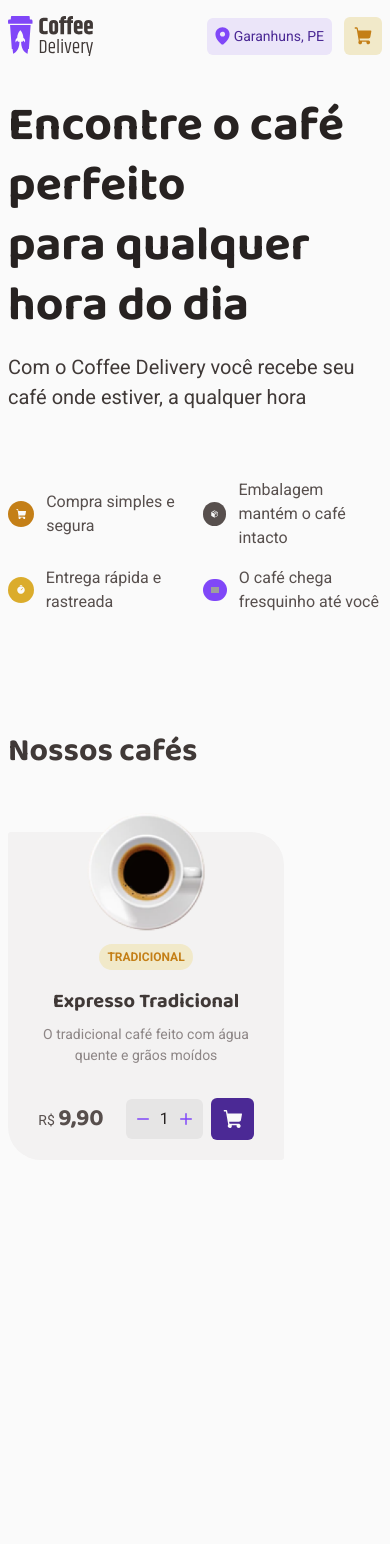
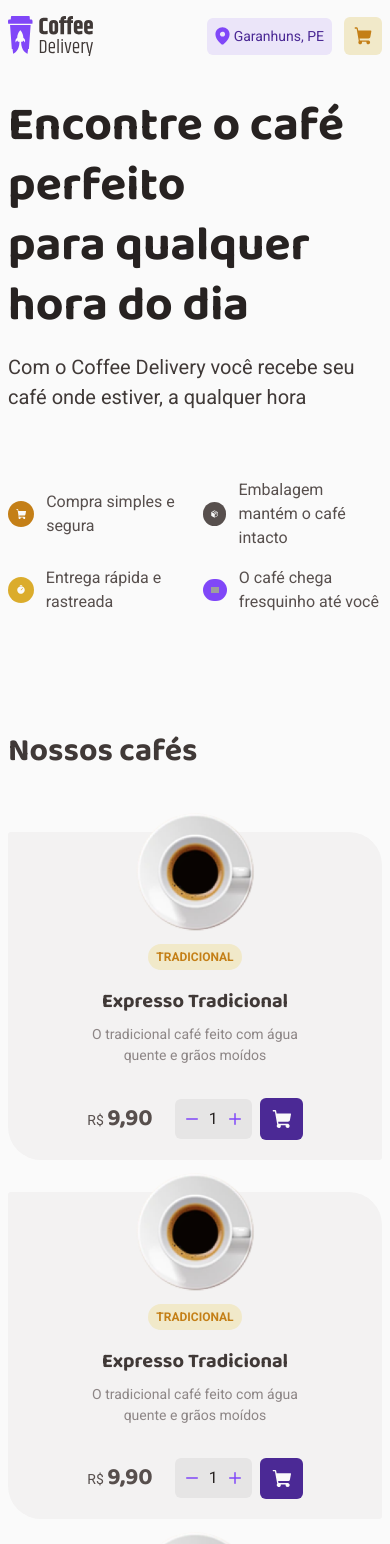
Before and after one commit to Dynylson/coffee-shop, a Next.js app: page / in a window 390 px wide. Shown: the top 1544 px of the page. Before the commit the page ends 1168 px from the top, so only its background shows below. Built offline with nearby package versions, Linux system fonts and the light colour scheme; grey boxes are pictures that could not be loaded.

Commit message:
feat: add responsive layout in CoffeesSection component

```diff
--- a/src/components/CoffeesSection/index.tsx
+++ b/src/components/CoffeesSection/index.tsx
@@ -1,19 +1,90 @@
 import { CoffeeCard } from './components/coffee-card';
 
 export const CoffessSection = () => {
+  const coffess = [
+    {
+      image: '/coffees/expresso-tradicional.svg',
+      tags: ['TRADICIONAL'],
+      title: 'Expresso Tradicional',
+      description: 'O tradicional café feito com água quente e grãos moídos',
+      price: '9,90',
+    },
+    {
+      image: '/coffees/expresso-tradicional.svg',
+      tags: ['TRADICIONAL'],
+      title: 'Expresso Tradicional',
+      description: 'O tradicional café feito com água quente e grãos moídos',
+      price: '9,90',
+    },
+    {
+      image: '/coffees/expresso-tradicional.svg',
+      tags: ['TRADICIONAL'],
+      title: 'Expresso Tradicional',
+      description: 'O tradicional café feito com água quente e grãos moídos',
+      price: '9,90',
+    },
+    {
+      image: '/coffees/expresso-tradicional.svg',
+      tags: ['TRADICIONAL'],
+      title: 'Expresso Tradicional',
+      description: 'O tradicional café feito com água quente e grãos moídos',
+      price: '9,90',
+    },
+    {
+      image: '/coffees/expresso-tradicional.svg',
+      tags: ['TRADICIONAL'],
+      title: 'Expresso Tradicional',
+      description: 'O tradicional café feito com água quente e grãos moídos',
+      price: '9,90',
+    },
+    {
+      image: '/coffees/expresso-tradicional.svg',
+      tags: ['TRADICIONAL'],
+      title: 'Expresso Tradicional',
+      description: 'O tradicional café feito com água quente e grãos moídos',
+      price: '9,90',
+    },
+    {
+      image: '/coffees/expresso-tradicional.svg',
+      tags: ['TRADICIONAL'],
+      title: 'Expresso Tradicional',
+      description: 'O tradicional café feito com água quente e grãos moídos',
+      price: '9,90',
+    },
+    {
+      image: '/coffees/expresso-tradicional.svg',
+      tags: ['TRADICIONAL'],
+      title: 'Expresso Tradicional',
+      description: 'O tradicional café feito com água quente e grãos moídos',
+      price: '9,90',
+    },
+    {
+      image: '/coffees/expresso-tradicional.svg',
+      tags: ['TRADICIONAL'],
+      title: 'Expresso Tradicional',
+      description: 'O tradicional café feito com água quente e grãos moídos',
+      price: '9,90',
+    },
+  ];
+
   return (
     <section>
       <h2 className="font-baloo text-base-subtitle text-baloo-lg font-bold mb-14">
         Nossos cafés
       </h2>
-      <div className="flex">
-        <CoffeeCard
-          image="/coffees/expresso-tradicional.svg"
-          tags={['TRADICIONAL']}
-          title="Expresso Tradicional"
-          description="O tradicional café feito com água quente e grãos moídos"
-          price="9,90"
-        />
+      <div className="grid grid-cols-1 sm:grid-cols-2 lg:grid-cols-4 gap-8">
+        {coffess.map((coffee, index) => {
+          return (
+            <CoffeeCard
+              key={index}
+              image={coffee.image}
+              tags={coffee.tags}
+              title={coffee.title}
+              description={coffee.description}
+              price={coffee.price}
+            />
+          );
+        })}
       </div>
     </section>
   );
```
